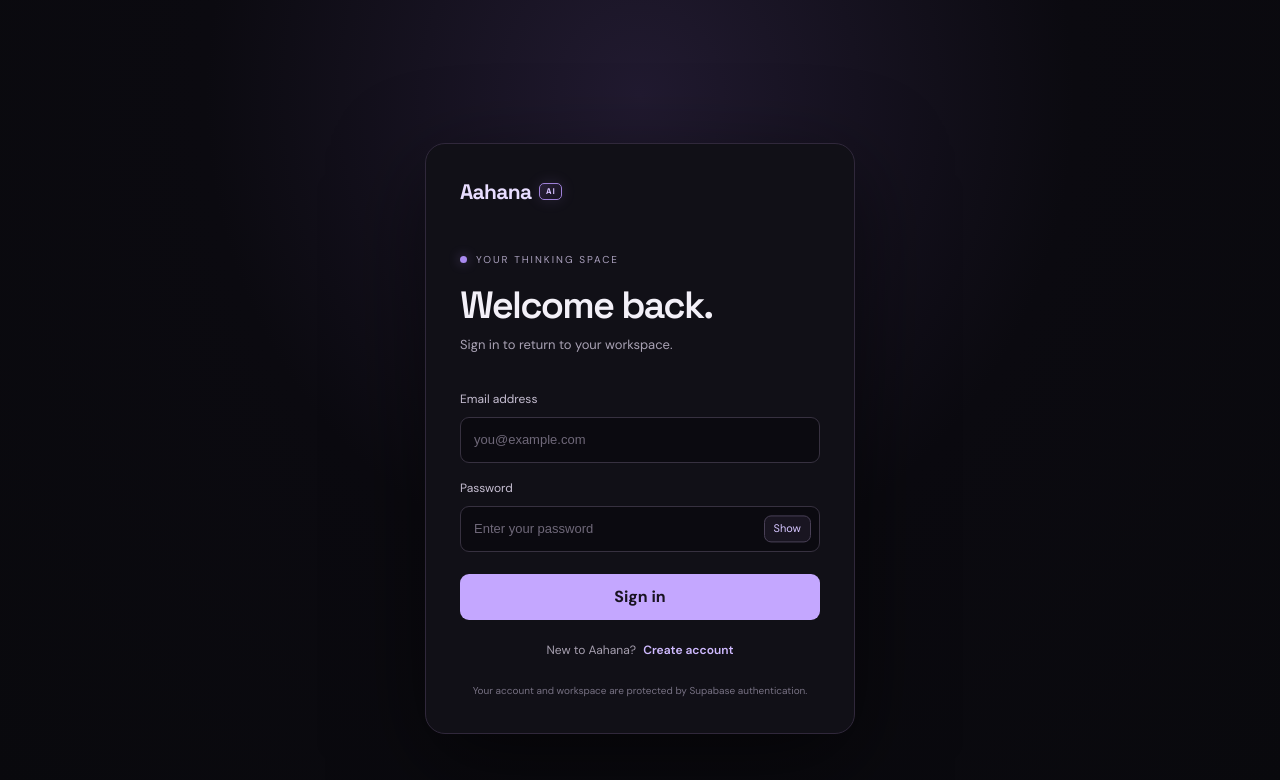
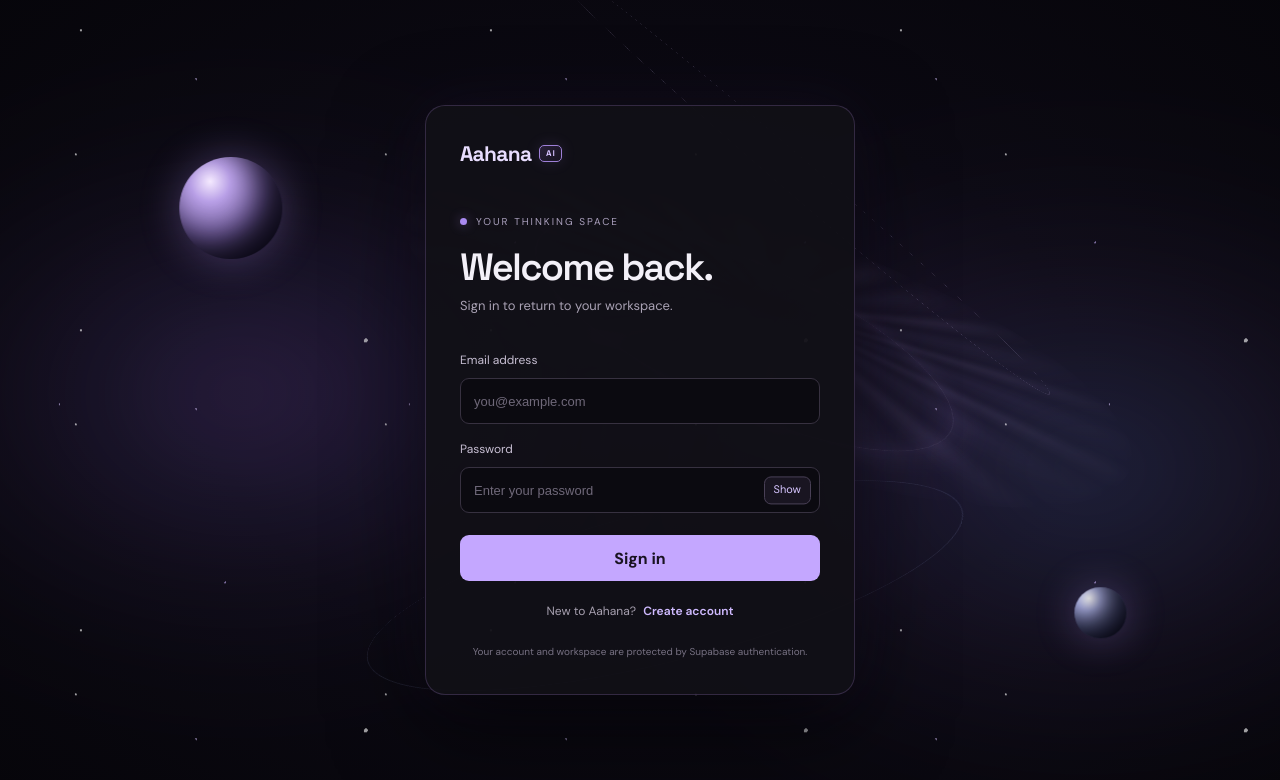
Before and after one commit to abhishekpsalimath-hue/Aahana.ai, a Next.js app: page /login in a window 1280 px wide. Shown: the top 780 px of the page. Built offline with nearby package versions, Linux system fonts and the light colour scheme.

Commit message:
Style the universe as Aahana's global visual environment

```diff
--- a/src/app/globals.css
+++ b/src/app/globals.css
@@ -682,3 +682,28 @@ h1,.brand,.composer-mode,.breadcrumb{font-family:"Space Grotesk","Manrope",sans-
     opacity:.58!important;
   }
 }
+
+
+/* The universe is Aahana's environment, including the sign-in entry point. */
+.auth-shell{position:relative;isolation:isolate;overflow:hidden;background:#07060d}
+.auth-card{position:relative;z-index:2;background:#111017f2;border-color:#66518466;box-shadow:0 28px 90px #000a,0 0 65px #8f6acb16}
+.auth-universe{position:absolute;z-index:0;inset:0;overflow:hidden;pointer-events:none;perspective:1100px;background:radial-gradient(ellipse at 50% 48%,#171126 0%,#0b0912 48%,#06050a 100%)}
+.auth-universe::before{content:"";position:absolute;inset:-20%;background-image:radial-gradient(1px 1px at 8% 16%,#fff 98%,transparent),radial-gradient(1px 1px at 23% 72%,#d8c5ff 98%,transparent),radial-gradient(2px 2px at 42% 28%,#fff 98%,transparent),radial-gradient(1px 1px at 67% 18%,#cbb5ff 98%,transparent),radial-gradient(1px 1px at 83% 63%,#fff 98%,transparent),radial-gradient(1px 1px at 91% 34%,#d8c5ff 98%,transparent);background-size:310px 270px,370px 330px,440px 390px,290px 340px,410px 300px,350px 420px;opacity:.62;animation:auth-star-drift 95s linear infinite}
+.auth-universe::after{content:"";position:absolute;left:50%;top:50%;width:min(95vw,900px);height:min(95vw,900px);border-radius:50%;transform:translate3d(calc(-50% + var(--auth-pointer-x,0px)*.7),calc(-50% + var(--auth-pointer-y,0px)*.7),-260px) rotateX(67deg) rotateZ(-24deg);background:repeating-conic-gradient(from 12deg,#fff0 0deg,#cbb5ff20 5deg,#fff0 12deg,#9f8cdd16 20deg,#fff0 31deg);mask-image:radial-gradient(ellipse,transparent 0%,#000 24%,#000 49%,transparent 74%);filter:blur(7px) drop-shadow(0 0 32px #a98be844);opacity:.64;animation:auth-galaxy-turn 110s linear infinite}
+.auth-nebula{position:absolute;display:block;width:65vw;height:45vw;min-width:320px;min-height:240px;border-radius:50%;filter:blur(55px);mix-blend-mode:screen;opacity:.28;will-change:transform}
+.auth-nebula-one{left:-12%;top:12%;background:radial-gradient(ellipse,#7752b7 0%,#3d2b69a6 32%,transparent 70%);animation:auth-nebula-drift 31s ease-in-out infinite alternate}
+.auth-nebula-two{right:-16%;bottom:4%;background:radial-gradient(ellipse,#5369b2 0%,#4b397a88 34%,transparent 72%);animation:auth-nebula-drift 39s ease-in-out -11s infinite alternate-reverse}
+.auth-galaxy{position:absolute;left:50%;top:49%;width:min(52vw,520px);height:min(52vw,520px);border-radius:50%;transform:translate3d(calc(-50% + var(--auth-pointer-x,0px)),calc(-50% + var(--auth-pointer-y,0px)),-180px) rotateX(66deg) rotateZ(-18deg);border:1px solid #d8c5ff22;box-shadow:0 0 50px #a98be822,inset 0 0 40px #8e70c522;animation:auth-galaxy-turn 84s linear infinite}
+.auth-orbit{position:absolute;left:50%;top:49%;display:block;border:1px solid #d8c5ff35;border-radius:50%;transform-style:preserve-3d;pointer-events:none}
+.auth-orbit-one{width:min(74vw,760px);height:min(27vw,250px);transform:translate3d(-50%,-50%,-100px) rotateX(68deg) rotateZ(-16deg);animation:auth-orbit-spin 46s linear infinite}
+.auth-orbit-two{width:min(88vw,920px);height:min(38vw,360px);transform:translate3d(-50%,-50%,-300px) rotateX(73deg) rotateZ(36deg);border-color:#a9baff22;animation:auth-orbit-spin 68s linear infinite reverse}
+.auth-planet{position:absolute;display:block;border-radius:50%;transform-style:preserve-3d;box-shadow:inset -20px -16px 28px #05040cbb,0 0 42px #a98be855}
+.auth-planet-one{width:clamp(58px,8vw,104px);height:clamp(58px,8vw,104px);left:13%;top:22%;background:radial-gradient(circle at 30% 24%,#f5eaff 0%,#b9a0e7 19%,#65528e 54%,#211b38 82%);animation:auth-planet-float 13s ease-in-out infinite}
+.auth-planet-two{width:clamp(28px,4vw,52px);height:clamp(28px,4vw,52px);right:13%;bottom:18%;background:radial-gradient(circle at 28% 22%,#fff 0%,#b3b8ed 22%,#59608e 58%,#171a30 85%);animation:auth-planet-float 17s ease-in-out -5s infinite reverse}
+@keyframes auth-star-drift{from{transform:translate3d(0,0,0)}to{transform:translate3d(-3%,2%,0)}}
+@keyframes auth-galaxy-turn{from{rotate:0deg}to{rotate:360deg}}
+@keyframes auth-orbit-spin{from{rotate:0deg}to{rotate:360deg}}
+@keyframes auth-nebula-drift{0%{translate:-3% 2%;scale:.94}100%{translate:5% -4%;scale:1.08}}
+@keyframes auth-planet-float{0%,100%{translate:0 0}50%{translate:14px -20px}}
+@media(max-width:600px){.auth-universe::after{width:125vw;height:125vw;opacity:.48}.auth-galaxy{width:86vw;height:86vw;opacity:.5}.auth-nebula{filter:blur(34px);opacity:.22}.auth-planet-one{left:5%;top:12%}.auth-planet-two{right:5%;bottom:10%}.auth-card{background:#111017f7}}
+@media(prefers-reduced-motion:reduce){.auth-universe::before,.auth-universe::after,.auth-nebula,.auth-orbit,.auth-planet{animation-duration:120s}.auth-card{transition:none}}
```
